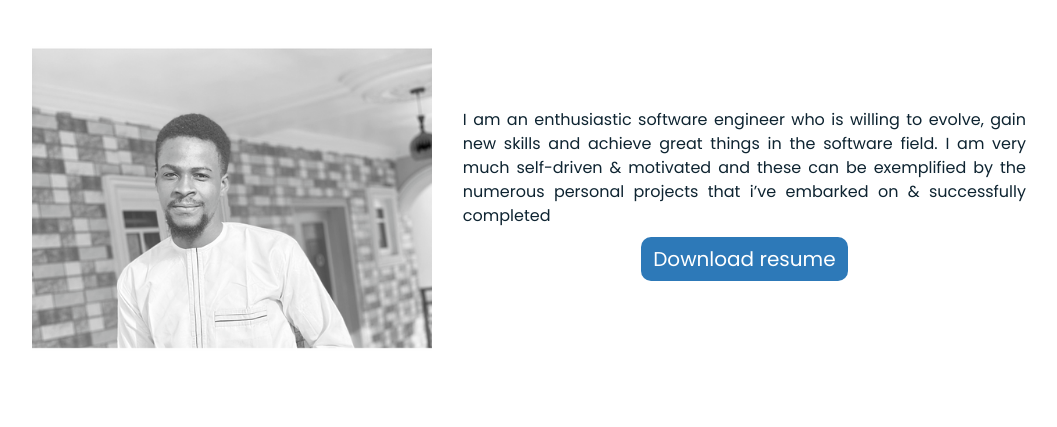
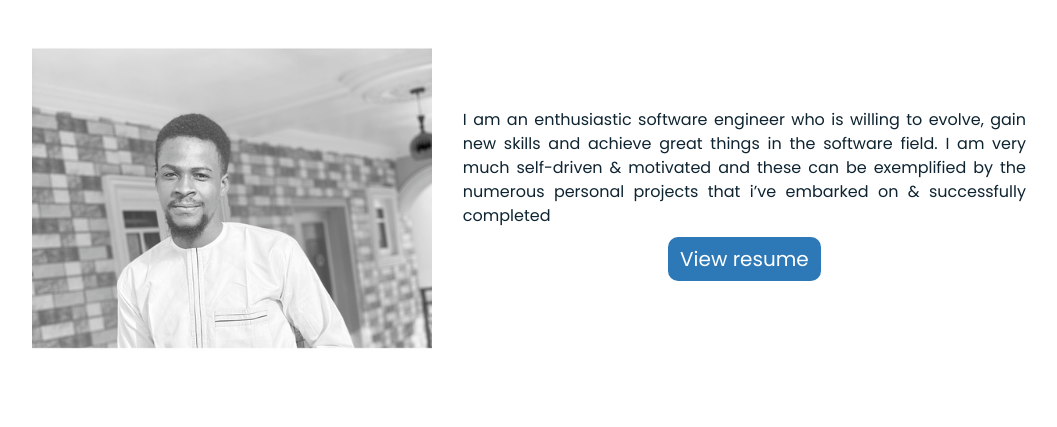
Before and after one commit to Faruqt/Hng-stage2-Resume-page, a Django app: page / in a window 1280 px wide. Shown: the part 733-1160 px from the top of the page, without its empty margins (126-1183 px from the left). Run offline with Django 3.2, Linux system fonts and the light colour scheme; some libraries are stand-ins or nearby versions.

Commit message:
Change resume button

```diff
--- a/templates/resume.html
+++ b/templates/resume.html
@@ -91,7 +91,7 @@
             <p>I am an enthusiastic software engineer who is willing to evolve, gain new skills and achieve great things in the software field. I am very much self-driven & motivated and these can be exemplified by the numerous personal projects that i’ve embarked on & successfully completed</p>
             <div class="button">
               <!-- <button>Download CV</button> -->
-              <a class="cv-button" href="https://resume.io/r/Gdddi1EzB"> Download resume </a>
+              <a class="cv-button" href="https://resume.io/r/Gdddi1EzB"> View resume </a>
             </div>
           </div>
         </div>
```
